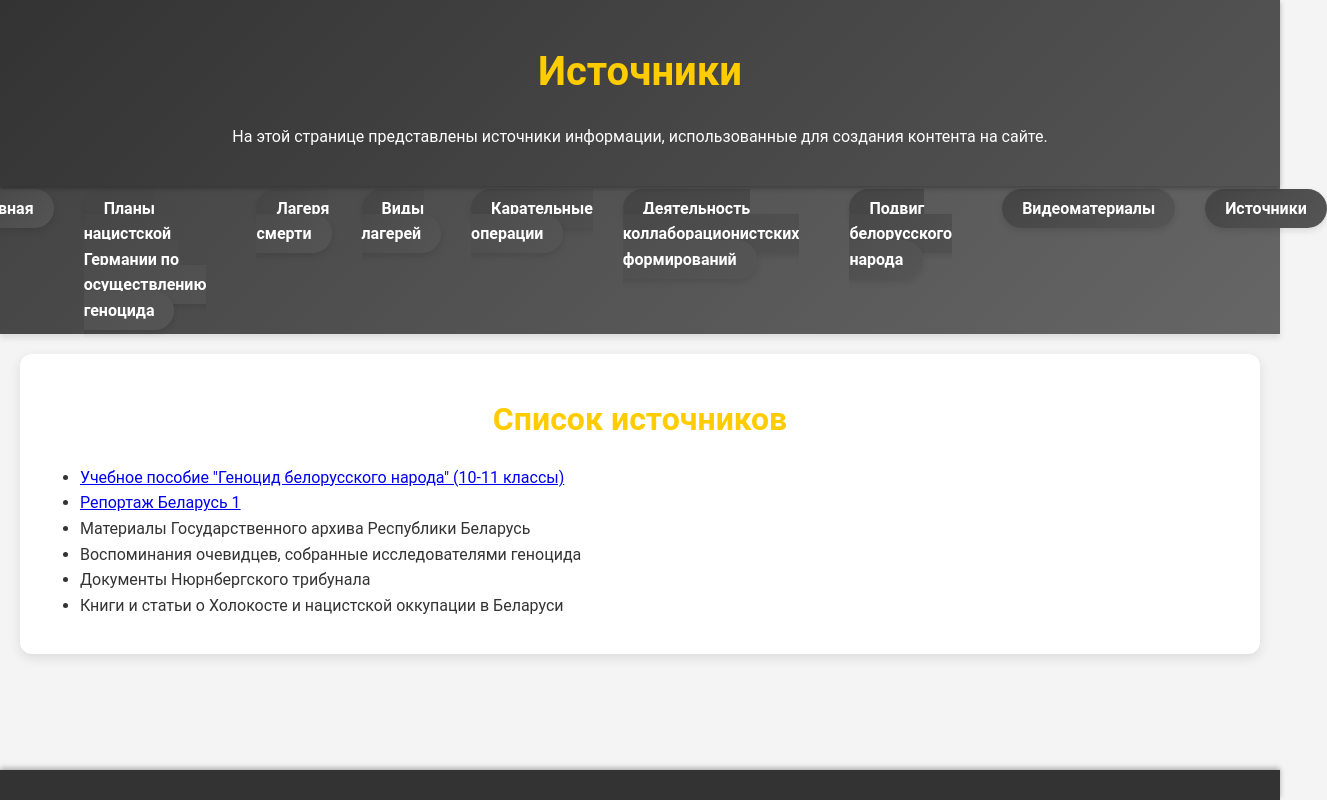
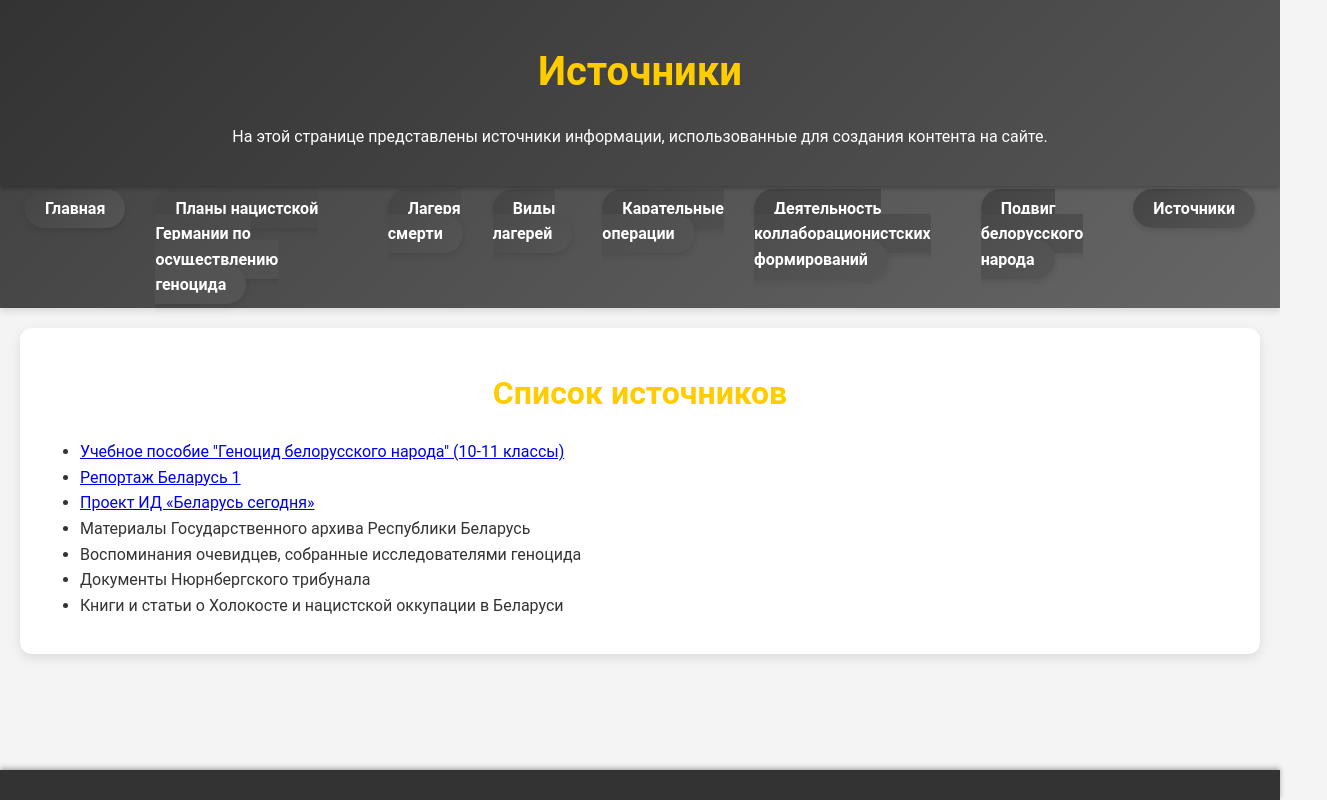
Before and after one commit to mishgunh/ForPatriot.by, a plain HTML site: page sources.html in a window 1280 px wide. Shown: the whole page, 1327 px wide, since content can reach past the window. Drawn offline with Linux system fonts and the light colour scheme.

Commit message:
+ источник

```diff
--- a/sources.html
+++ b/sources.html
@@ -21,7 +21,6 @@
             <li><a href="punitive_operations.html">Карательные операции</a></li>
             <li><a href="collaboration.html">Деятельность коллаборационистских формирований</a></li>
             <li><a href="heroism.html">Подвиг белорусского народа</a></li>
-            <li><a href="video.html">Видеоматериалы</a></li>
             <li><a href="sources.html">Источники</a></li>
         </ul>
     </nav>
@@ -31,6 +30,7 @@
         <ul>
             <li><a href="https://www.adu.by/images/2023/10/Genozid-bel-naroda-10-11-klass.pdf">Учебное пособие "Геноцид белорусского народа" (10-11 классы)</a></li>
             <li><a href="https://static.tvr.by/upload/video/news/2023/February/190223/19_gaf/11.mp4">Репортаж Беларусь 1</a></li>
+            <li><a href="https://sp.sb.by/genocide"> Проект ИД «Беларусь сегодня»</a></li>
             <li>Материалы Государственного архива Республики Беларусь</li>
             <li>Воспоминания очевидцев, собранные исследователями геноцида</li>
             <li>Документы Нюрнбергского трибунала</li>
```
